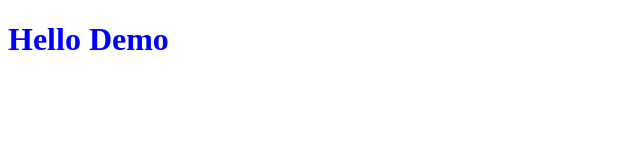
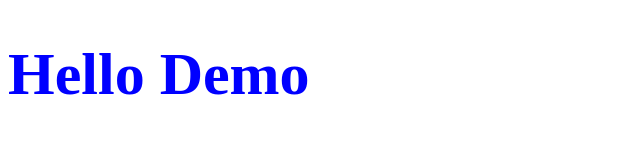
Before and after one commit to vishwa-ilan/learning-git, a plain HTML site: page index.html in a window 1280 px wide. Shown: the whole page, without its empty margins (0-640 px from the left). Drawn offline with Linux system fonts and the light colour scheme.

Commit message:
css font size modified

```diff
--- a/style.css
+++ b/style.css
@@ -1,3 +1,4 @@
 h1 {
     color: blue;
+    font-size: 60px;
 }
```
